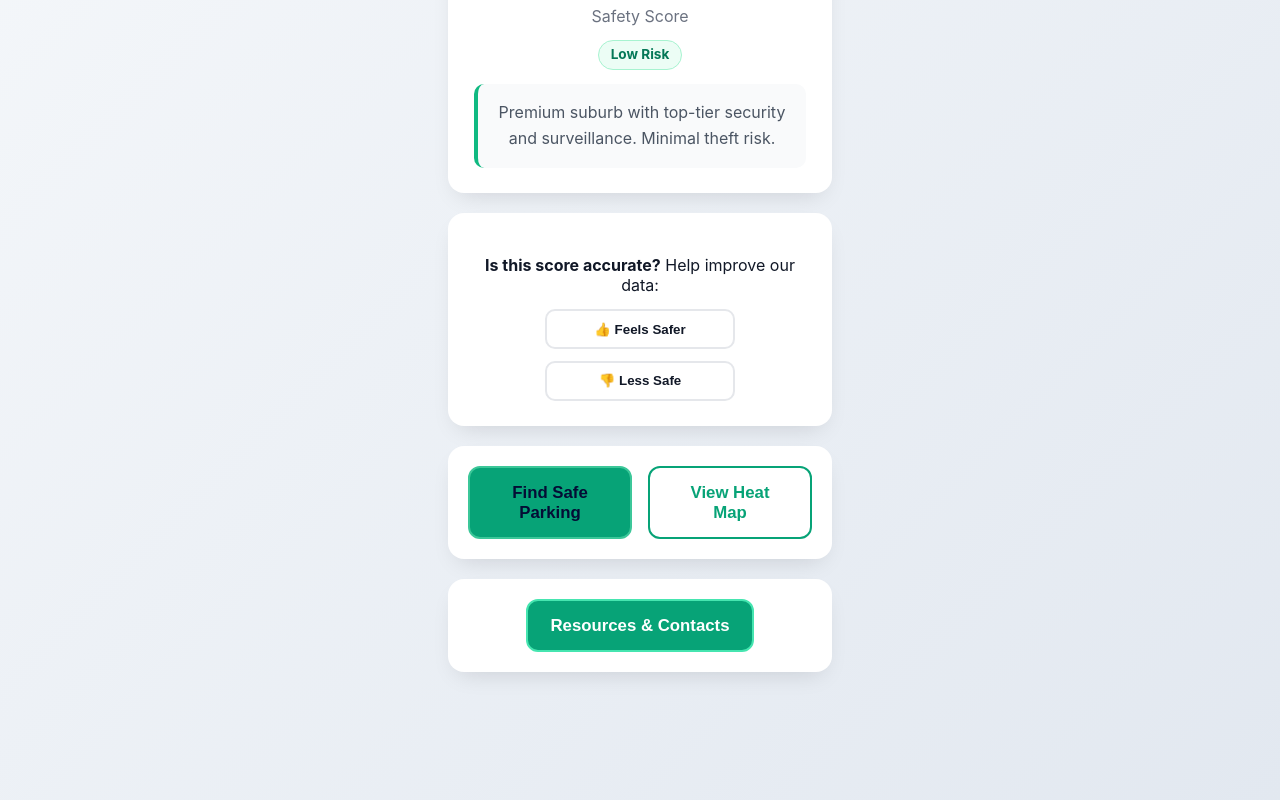
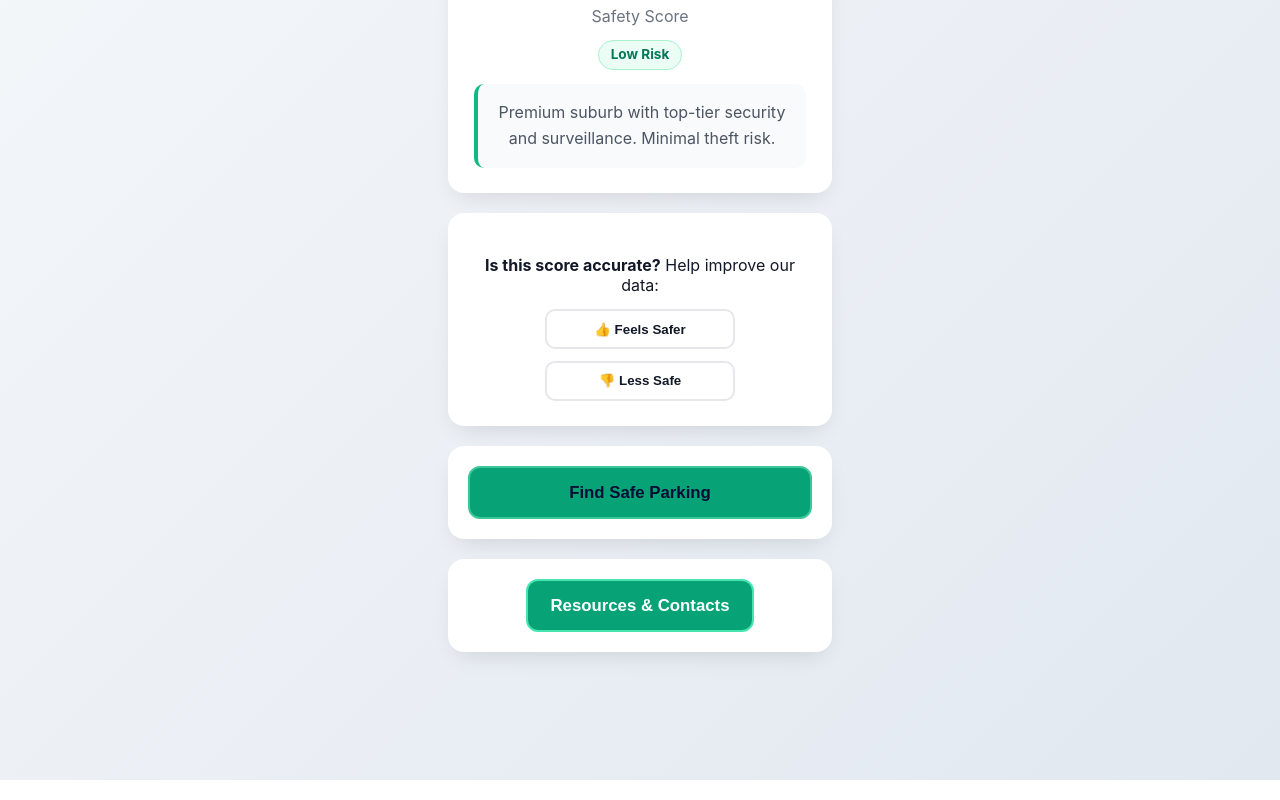
Before and after one commit to michaelmcallister/hotspot, a Vue app in the folder src/web/: page / in a window 1280 px wide. Shown: the part 615-1415 px from the top of the page. Built offline with nearby package versions, Linux system fonts and the light colour scheme.

Commit message:
Remove heatmap as this is not aligned to the teams objectives

```diff
--- a/src/web/src/Homepage.vue
+++ b/src/web/src/Homepage.vue
@@ -16,9 +16,6 @@
       <div class="actions-row">
         <button @click="findSafeParking" class="btn-primary">
           Find Safe Parking
-        </button>
-        <button @click="viewHeatMap" class="btn-outline">
-          View Heat Map
         </button>
       </div>
     </section>
@@ -47,7 +44,6 @@ const shownSuburb = ref('Toorak');
 const safetyScore = ref(92);
 
 const showResources = ref(false);
-const showHeatMap = ref(false);
 
 
 const showStaticReport = () => {
@@ -62,9 +58,6 @@ const findSafeParking = () => {
   alert(`Finding safe parking in ${shownSuburb.value}`);
 };
 
-const viewHeatMap = () => {
-  showHeatMap.value = true;
-};
 </script>
 
 <style scoped>
```
